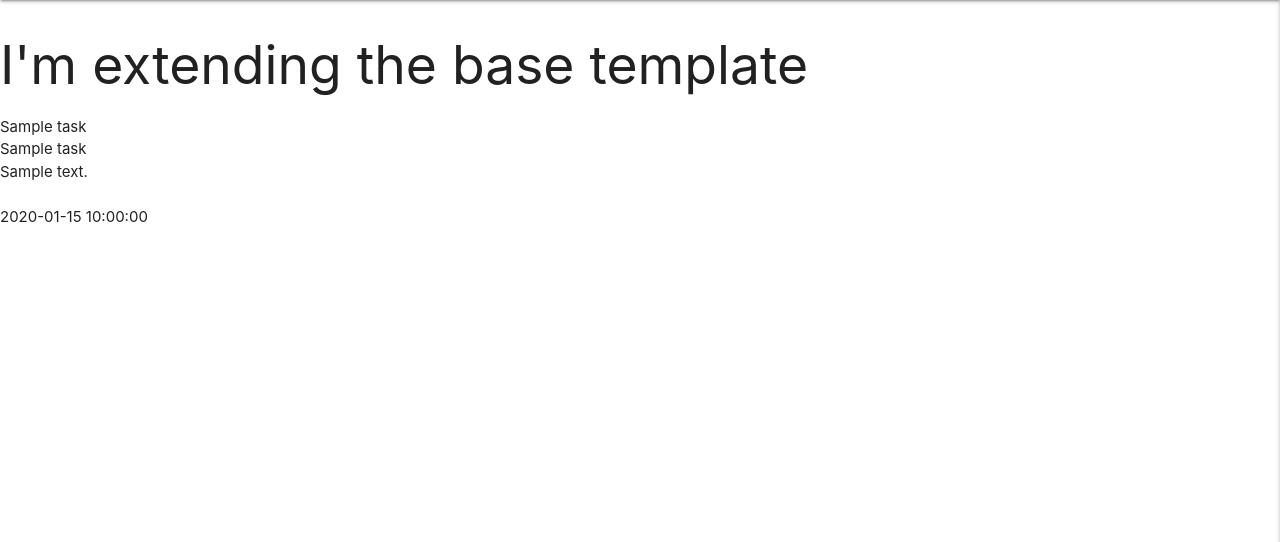
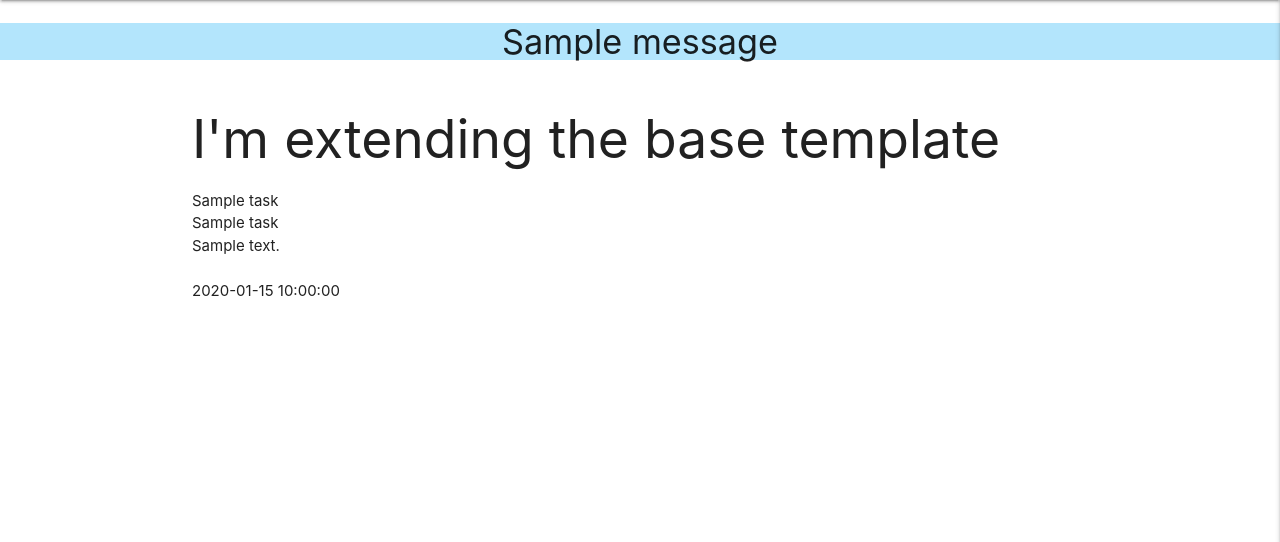
Before and after one commit to EllenSt264/task-manager-app, a Flask app: page / in a window 1280 px wide. Shown: the part 64-606 px from the top of the page. Run offline with Flask 2, Linux system fonts and the light colour scheme; one stand-in notice (Sample message) is shown; a database or web service that is not in the repository returns one stand-in record (values such as "Sample title"); some libraries are stand-ins or nearby versions.

Commit message:
Add Flash messages for user registration

```diff
--- a/static/css/style.css
+++ b/static/css/style.css
@@ -1,3 +1,7 @@
 .text-shadow {
     text-shadow: 2px 2px 2px rgba(0, 0, 0, 0.5);
 }
+
+.flashes {
+    line-height: 2;
+}
--- a/templates/base.html
+++ b/templates/base.html
@@ -47,8 +47,23 @@
         </ul>
     </header>
 
-    {% block content %}
-    {% endblock %}
+    <section>
+        <!-- Flash messages -->
+        {% with messages = get_flashed_messages() %}
+            {% if messages %}
+                {% for message in messages %}
+                    <div class="row flashes">
+                        <h4 class="light-blue lighten-4 center-align">{{ message }}</h4>
+                    </div>
+                {% endfor %}
+            {% endif %}
+        {% endwith %}
+    </section>
+
+    <main class="container">
+        {% block content %}
+        {% endblock %}
+    </main>
 
     <!-- JQuery -->
     <script src="https://code.jquery.com/jquery-3.5.1.min.js"
```
